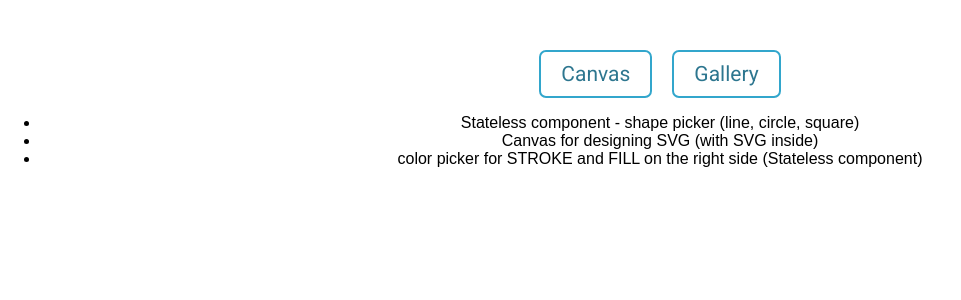
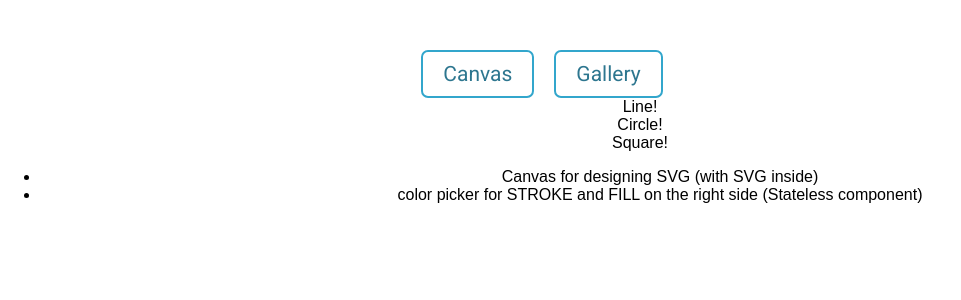
Before and after one commit to BraneOpacicBM/react_svg_maker, a React app: page /canvas in a window 1280 px wide. Shown: the top 300 px of the page, without its empty margins (0-961 px from the left). Built offline with nearby package versions, Linux system fonts and the light colour scheme.

Commit message:
added shapePicker component, about to style it

```diff
--- a/src/components/Gallery/Gallery.js
+++ b/src/components/Gallery/Gallery.js
@@ -1,8 +1,12 @@
 import React from 'react';
+import Auxx from '../../hoc/Auxx/Auxx';
+import GalleryItem from './GalleryItem/GalleryItem';
 
 const gallery = (props) => {
     return (
-        <div>Hello gallery here</div>
+        <Auxx>
+            <GalleryItem />
+        </Auxx>
     )
 }
 
--- /dev/null
+++ b/src/components/Gallery/GalleryItem/GalleryItem.js
@@ -0,0 +1,9 @@
+import React from 'react';
+
+const galleryItem = (props) => {
+    return (
+        <div>GalleryItem</div>
+    )
+}
+
+export default galleryItem;
--- a/src/components/Navbar/Navbar.css
+++ b/src/components/Navbar/Navbar.css
@@ -6,6 +6,7 @@
     font-family: 'Roboto', sans-serif;
     font-size: 21px;
     text-transform: capitalize;
+    margin-left: -10px;
 
 }
 
--- /dev/null
+++ b/src/components/ShapePicker/ShapePicker.js
@@ -0,0 +1,29 @@
+import React from 'react';
+
+const shapePicker = (props) => {
+
+    let shape = null;
+
+    switch(props.type) {
+        case 'line':
+            shape = <div>Line!</div>;
+            break;
+
+        case 'circle':
+            shape = <div>Circle!</div>;
+            break;
+
+        case 'square':
+            shape = <div>Square!</div>;
+            break;
+
+        default:
+            shape = null;
+    }
+
+
+
+    return shape;
+}
+
+export default shapePicker;
--- a/src/containers/Canvas/Canvas.js
+++ b/src/containers/Canvas/Canvas.js
@@ -1,12 +1,23 @@
 import React, { Component } from 'react';
+import ShapePicker from '../../components/ShapePicker/ShapePicker';
+import Auxx from '../../hoc/Auxx/Auxx';
 
 class Canvas extends Component {
+
+    state = {
+        shapePickerSelect: ['line', 'circle', 'square']
+    }
+
     render() {
+
+        let shapePicker = this.state.shapePickerSelect.map((shape, i) => {
+            return <ShapePicker key={i} type={shape} />
+        })
+
         return(
+            <Auxx>
+                {shapePicker}
             <ul>
-                <li>
-                Stateless component - shape picker (line, circle, square)
-                </li>
                 <li>
                     Canvas for designing SVG (with SVG inside)
                 </li>
@@ -14,6 +25,7 @@ class Canvas extends Component {
                     color picker for STROKE and FILL on the right side (Stateless component)
                 </li>
             </ul>
+            </Auxx>
         )
     }
 }
```
